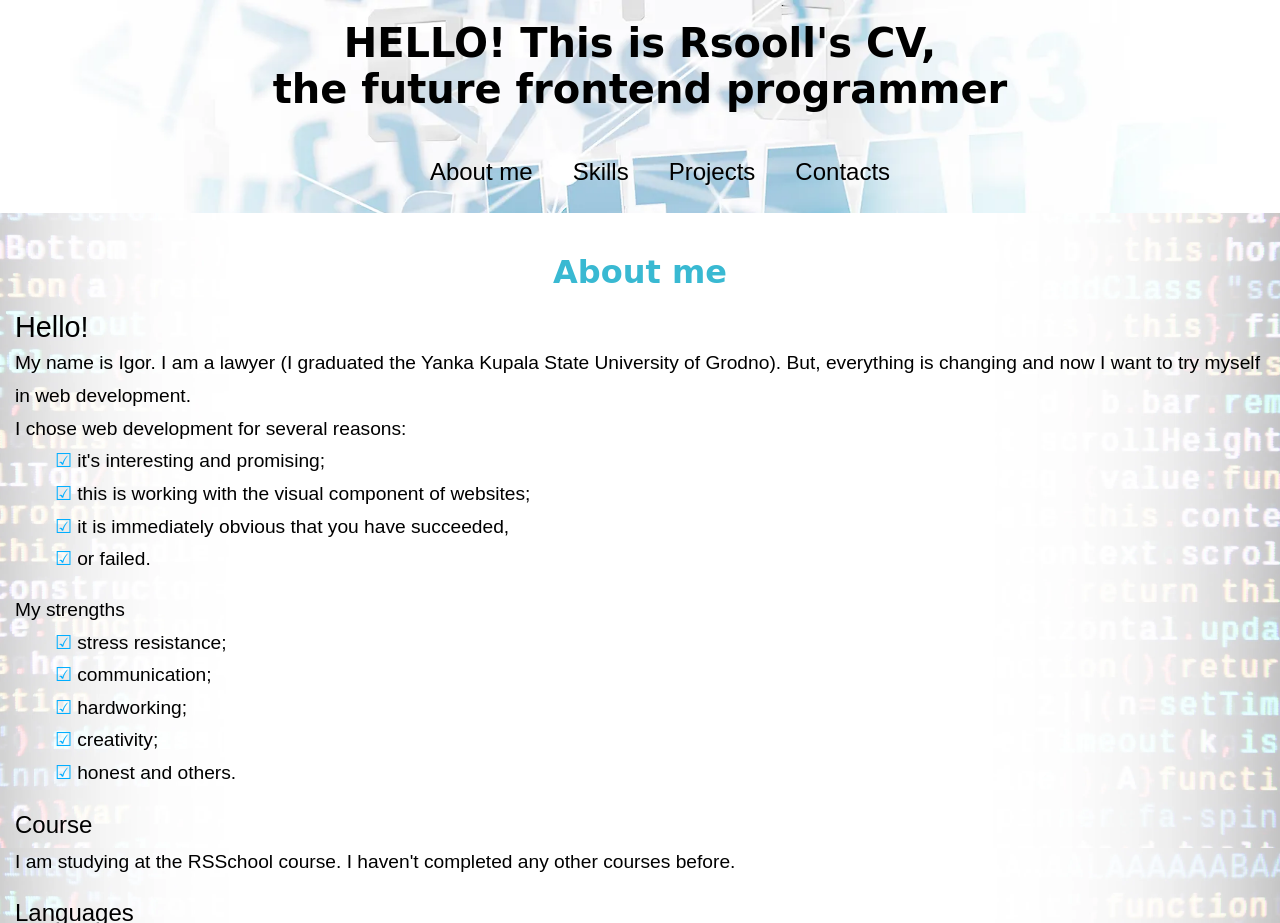
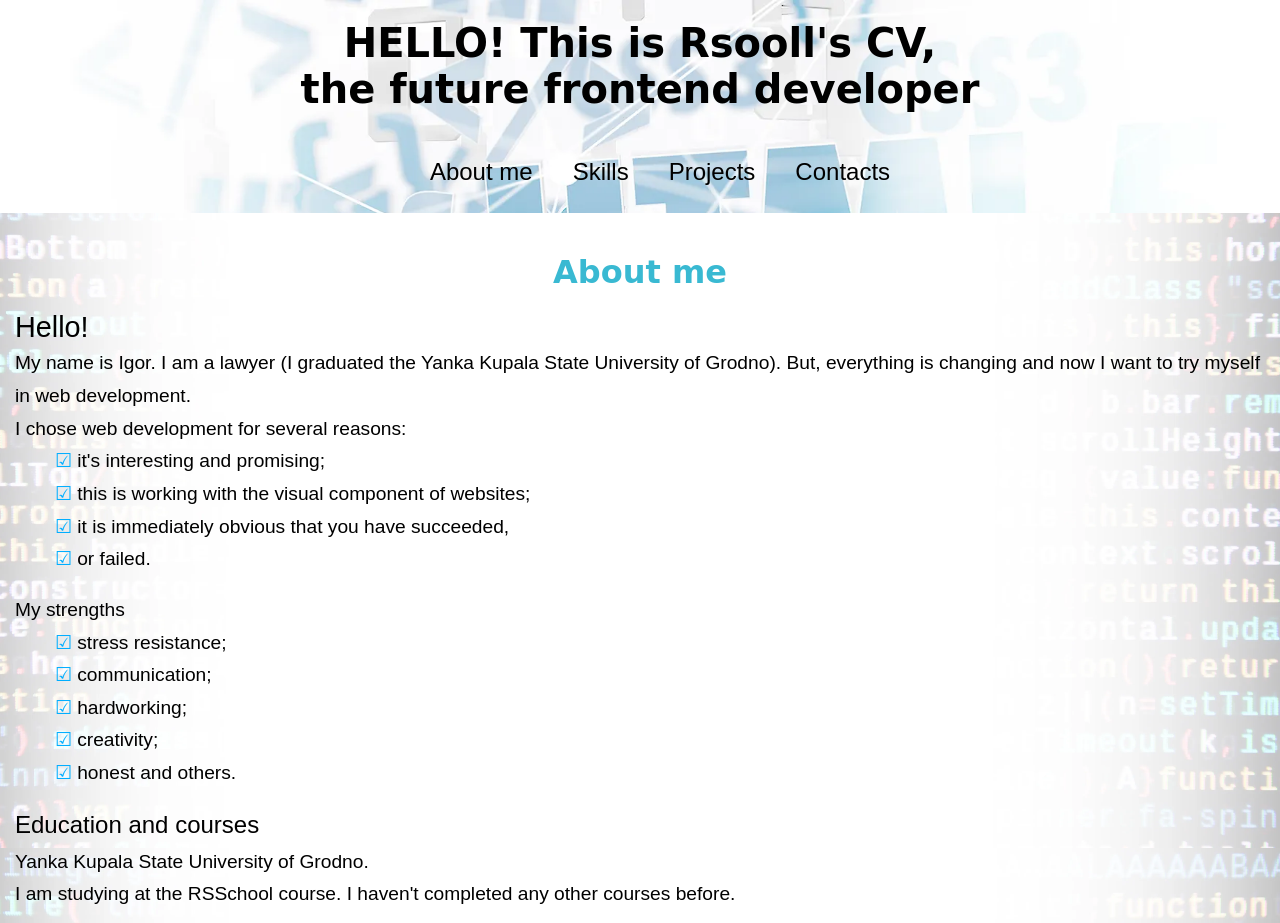
Before and after one commit to rsooll/rsschool-cv, a plain HTML site: page index.html in a window 1280 px wide. Shown: the top 923 px of the page. Drawn offline with Linux system fonts and the light colour scheme.

Commit message:
fix: grammar nistakes

```diff
--- a/index.html
+++ b/index.html
@@ -15,7 +15,7 @@
         <!-- header -->
 
         <header class="header">
-            <h1 class="header__title title_font">HELLO! This is Rsooll's CV, <br>the future frontend programmer</h1>
+            <h1 class="header__title title_font">HELLO! This is Rsooll's CV, <br>the future frontend developer</h1>
 
             <nav>
                 <ul class="header__nav list">
@@ -62,8 +62,9 @@
                     <li class="text_font list_item_icons">creativity;</li>
                     <li class="text_font list_item_icons">honest and others.</li>
                 </ul>
-                <p class="text_font article__text_bigger">Course</p>
-                <p class="text_font ">I am studying at the RSSchool course. I haven't completed any other courses
+                <p class="text_font article__text_bigger"> Education and courses</p>
+                <p class="text_font ">Yanka Kupala State University of Grodno. <br> I am studying at the RSSchool
+                    course. I haven't completed any other courses
                     before.</p>
 
                 <p class="text_font article__text_bigger">Languages</p>
```
Also changed, not shown: assets/cv-html.jpg (added), assets/img/jpg/header_bac-jpg.jpg (deleted), assets/img/jpg/header_bac-png.png (deleted), assets/img/jpg/projectPhoto-jpg.jpg (deleted), 1 other file.
